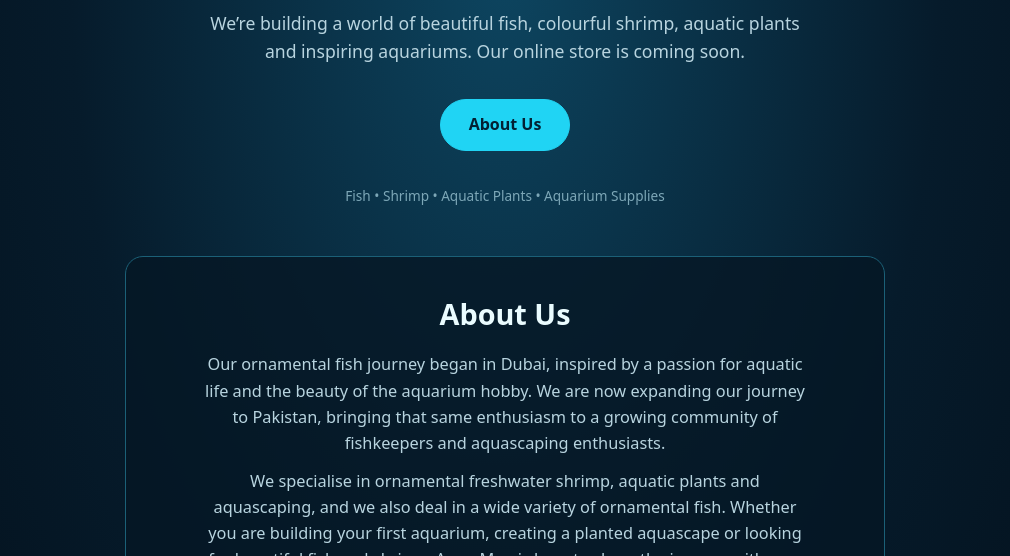
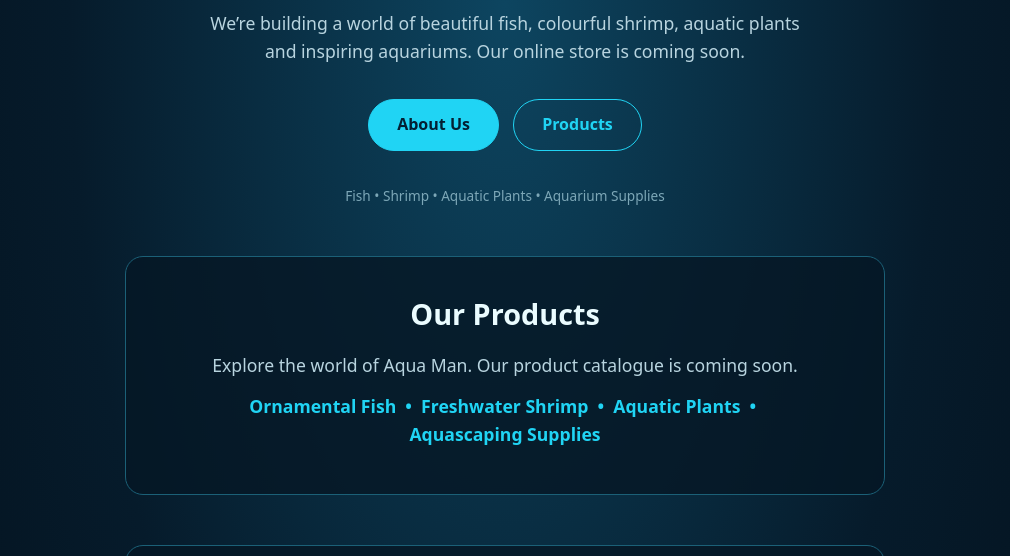
Before and after one commit to athertherealtor2000/athertherealto2000.github.io, a plain HTML site: page index.html in a window 1280 px wide. Shown: the part 244-800 px from the top of the page, without its empty margins (135-1145 px from the left). Drawn offline with Linux system fonts and the light colour scheme.

Commit message:
Add Products button and catalogue section

```diff
--- a/index.html
+++ b/index.html
@@ -11,7 +11,7 @@
 *{box-sizing:border-box}html{scroll-behavior:smooth}body{margin:0;min-height:100vh;background:radial-gradient(ellipse at 50% 15%,#0d4560 0,#061b2b 48%,#020b14 100%);color:#f4fbff;font:16px/1.6 system-ui,-apple-system,Segoe UI,sans-serif;padding:28px}
 main{width:min(100%,760px);margin:0 auto;text-align:center;padding:clamp(30px,8vw,90px) 0 50px}
 h1{font-size:clamp(2rem,6vw,3.5rem);line-height:1.1;margin:0;color:#eafcff;letter-spacing:.06em}p{color:var(--muted);font-size:1.1rem;margin:12px auto;max-width:600px}.tag{color:var(--aqua);font-weight:700;letter-spacing:.14em;text-transform:uppercase;font-size:.82rem}
-.button{display:inline-block;margin-top:22px;padding:12px 28px;border:1px solid var(--aqua);border-radius:999px;background:var(--aqua);color:#032033;text-decoration:none;font-weight:750;transition:transform .2s,box-shadow .2s}.button:hover{transform:translateY(-2px);box-shadow:0 8px 24px #20d4f455}
+.button{display:inline-block;margin-top:22px;padding:12px 28px;border:1px solid var(--aqua);border-radius:999px;background:var(--aqua);color:#032033;text-decoration:none;font-weight:750;transition:transform .2s,box-shadow .2s}.button:hover{transform:translateY(-2px);box-shadow:0 8px 24px #20d4f455}.button.secondary{background:transparent;color:var(--aqua);margin-left:10px}
 #about{max-width:760px;margin:0 auto 50px;padding:34px 28px;border:1px solid #1b6077;border-radius:18px;background:#061725cc;text-align:center;scroll-margin-top:24px}#about h2{color:#eafcff;font-size:1.8rem;margin:0 0 14px}#about p{font-size:1.02rem}
 #about-urdu{margin-top:28px;padding-top:26px;border-top:1px solid #1b6077;direction:rtl;text-align:right;font-family:Tahoma,"Noto Nastaliq Urdu","Noto Naskh Arabic",serif;line-height:2}
 #about-urdu h2{text-align:center;font-size:1.8rem}#about-urdu p{font-size:1.12rem;max-width:100%;line-height:2}
@@ -25,8 +25,14 @@ footer{margin-top:34px;color:#7da7b7;font-size:.85rem}
 <p>Ornamental Fish &amp; Aquarium Store</p>
 <p>We’re building a world of beautiful fish, colourful shrimp, aquatic plants and inspiring aquariums. Our online store is coming soon.</p>
 <a class="button" href="#about">About Us</a>
+<a class="button secondary" href="#products">Products</a>
 <footer>Fish • Shrimp • Aquatic Plants • Aquarium Supplies</footer>
 </main>
+<section id="products" aria-labelledby="products-title" style="max-width:760px;margin:0 auto 50px;padding:34px 28px;border:1px solid #1b6077;border-radius:18px;background:#061725cc;text-align:center;scroll-margin-top:24px">
+<h2 id="products-title" style="color:#eafcff;font-size:1.8rem;margin:0 0 14px">Our Products</h2>
+<p>Explore the world of Aqua Man. Our product catalogue is coming soon.</p>
+<p style="color:var(--aqua);font-weight:650">Ornamental Fish &nbsp;•&nbsp; Freshwater Shrimp &nbsp;•&nbsp; Aquatic Plants &nbsp;•&nbsp; Aquascaping Supplies</p>
+</section>
 <section id="about" aria-labelledby="about-title">
 <h2 id="about-title">About Us</h2>
 <p>Our ornamental fish journey began in Dubai, inspired by a passion for aquatic life and the beauty of the aquarium hobby. We are now expanding our journey to Pakistan, bringing that same enthusiasm to a growing community of fishkeepers and aquascaping enthusiasts.</p>
```
